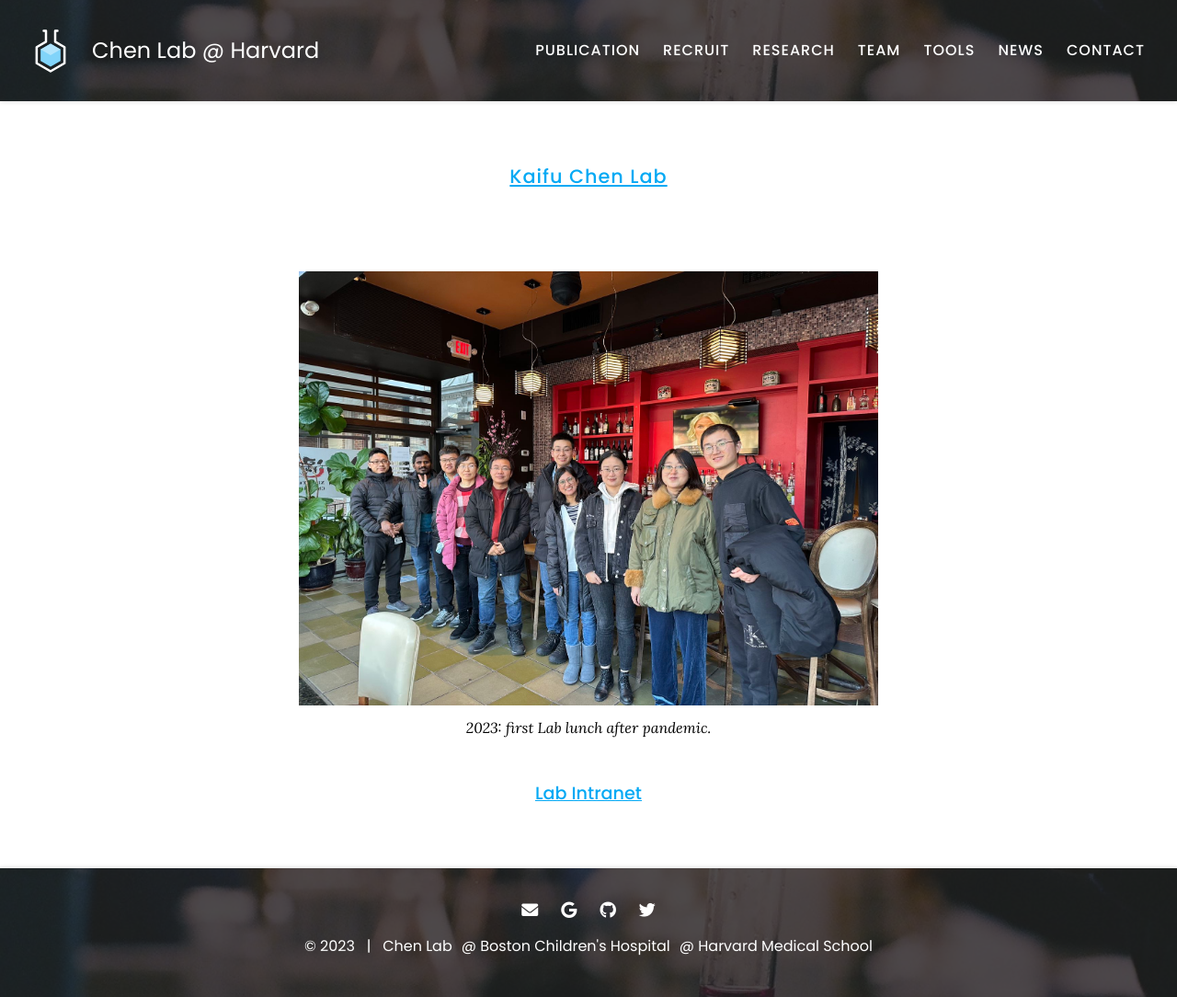
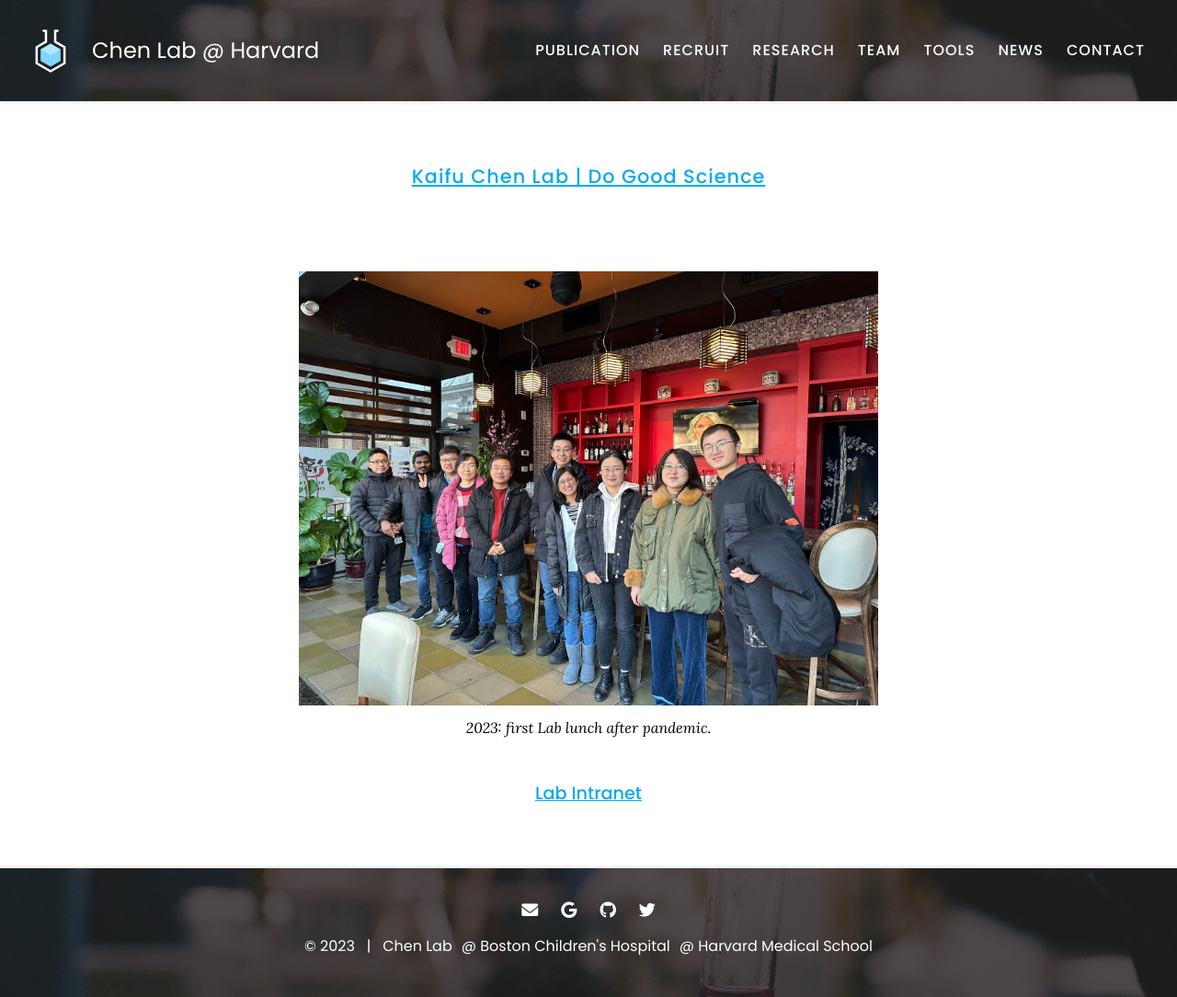
Before and after one commit to kaifuchenlab/kaifuchenlab.github.io, a Jekyll site: the page built from index.md, in a window 1280 px wide. Shown: the whole page at 92% size. Built offline with Jekyll 4.4.1, drawn with Linux system fonts in a browser that asks for light colours.

Commit message:
Update index.md

```diff
--- a/index.md
+++ b/index.md
@@ -1,7 +1,7 @@
 ---
 title: Home
 ---
-## [Kaifu Chen Lab](https://kaifuchenlab.github.io)
+## [Kaifu Chen Lab | Do Good Science](https://kaifuchenlab.github.io)
 
 
 
```
